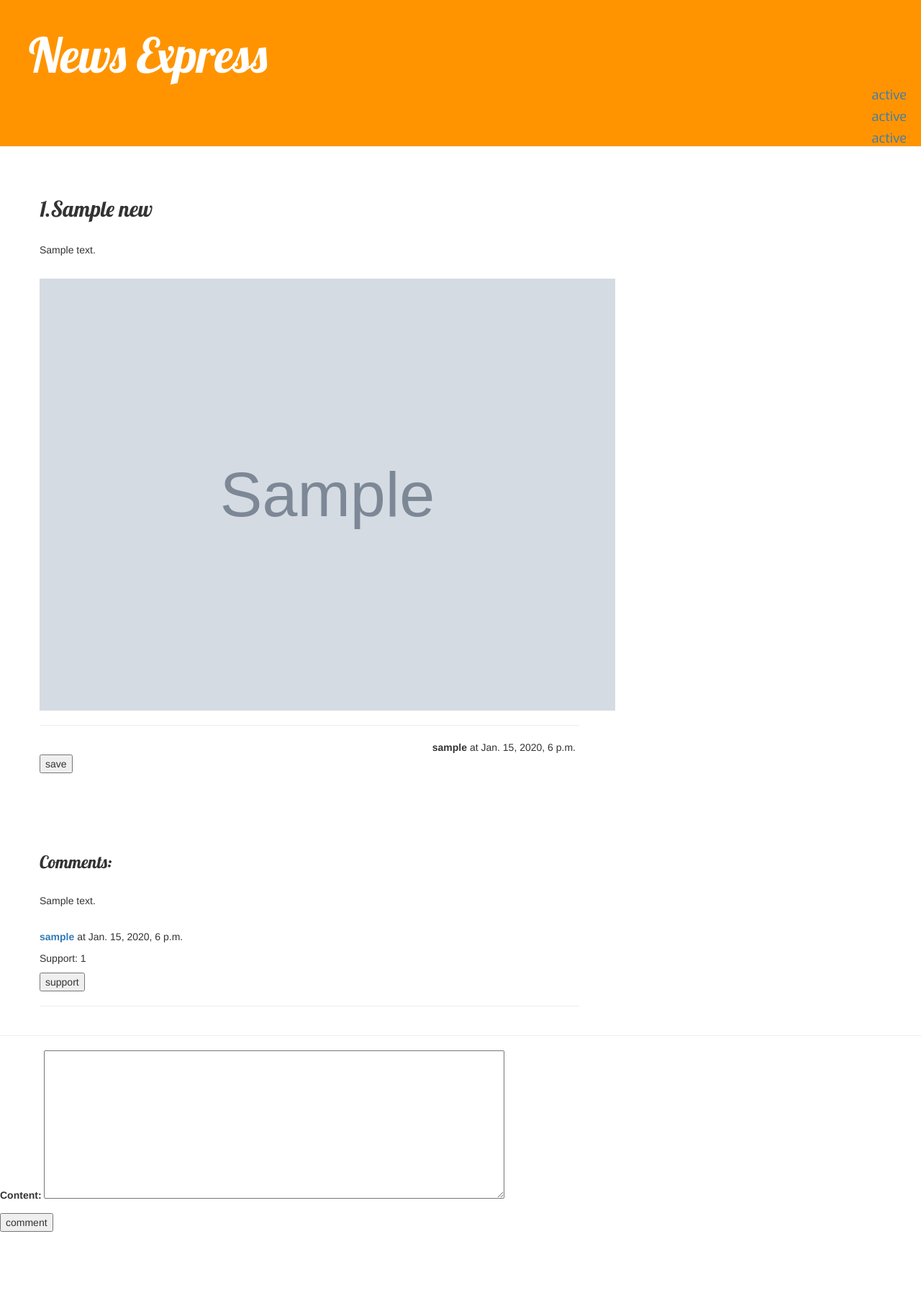
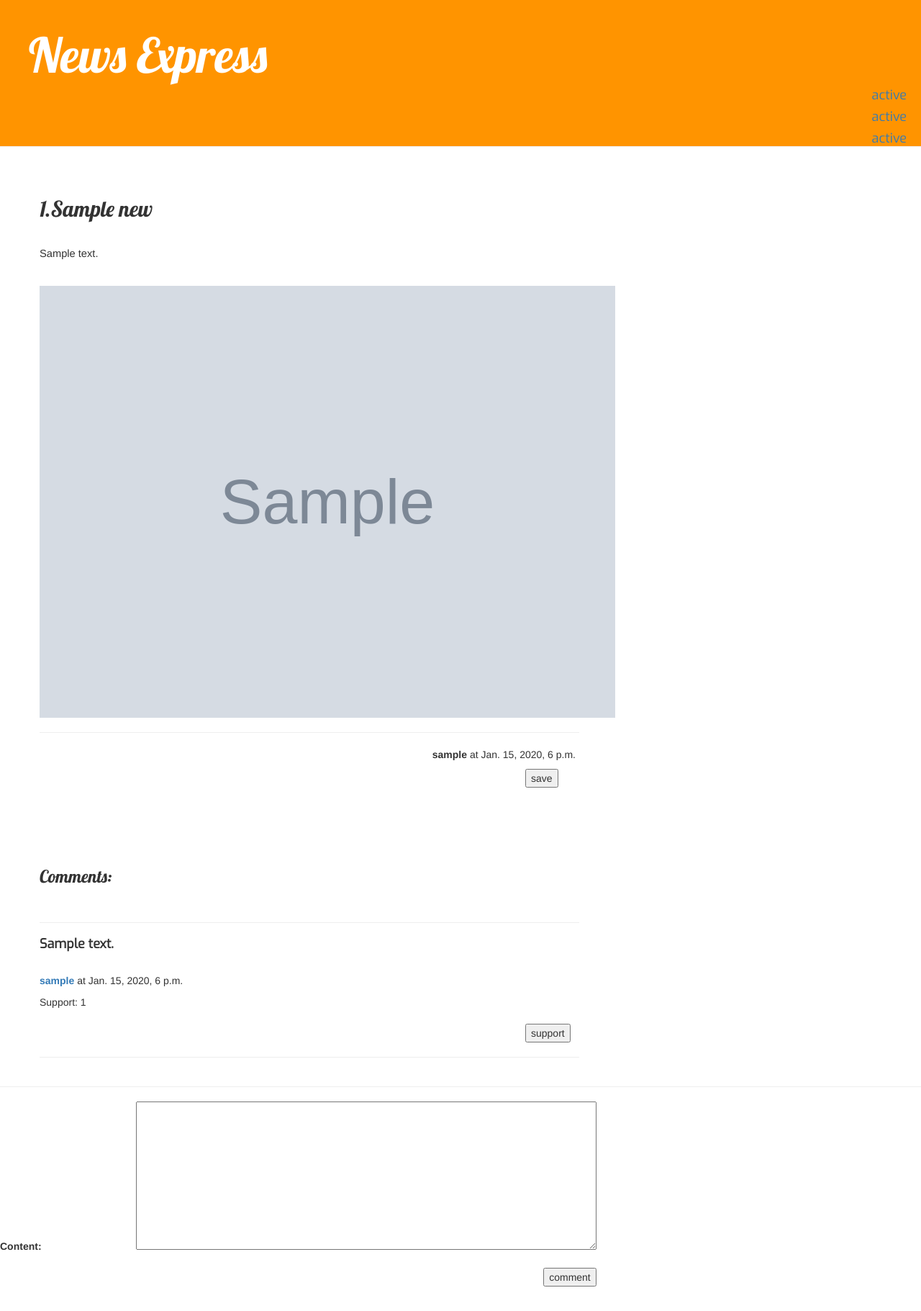
Before and after one commit to HorribleMe/thssxsy.github.io, a Django app: template newsWeb/news/templates/news/news.html in a window 1280 px wide. Shown: the whole page at 72% size. Before the commit the page ends 1711 px from the top, so only its background shows below. Run offline with Django 3.2, Linux system fonts and the light colour scheme; tables that the repository leaves empty hold one stand-in row (values such as "Sample post"); the template is opened without the code that fills it: values that come from a table or form of the project are taken from there, most other values are stand-ins (such as "Sample title", 1, 10 or a date in 2020); grey boxes marked "Sample" are stand-in pictures; some libraries are stand-ins or nearby versions.

Commit message:
newsWeb
change outLook

```diff
--- a/newsWeb/account/templates/account/info.html
+++ b/newsWeb/account/templates/account/info.html
@@ -20,7 +20,7 @@
 		<p>Email: {{presentAcc.email}}</p><br>
 		<p>Follow: {{presentAcc.follow}}</p><br>
 		<p>Fans: {{presentAcc.fans}}</p><br>
-		<img src="{% url 'editInfo' %}media/{{presentAcc.headPic}}"" width="200" height="200" /><br>
+		<img src="{% url 'editInfo' %}media/{{presentAcc.headPic}}"" width="200" height="200" class="userPic" /><br>
 		<hr>
 		<form method="POST" action="">{%csrf_token%}
 			<input type="hidden" name="type" value="checkFollow" />
@@ -41,7 +41,8 @@
 
 	<br>
 	<hr>
-	<form method="POST" class="post-form">{%csrf_token%}
+	<p><b>Edit Your Info Here: </b></p><br>
+	<form method="POST">{%csrf_token%}
 	{{ form.as_p }}
 	<button type="submit" class="save btn btn-default">Edit</button>
 	</form>
--- a/newsWeb/account/templates/account/visit.html
+++ b/newsWeb/account/templates/account/visit.html
@@ -20,7 +20,7 @@
 		<p>Account Email: {{info.email}}</p><br>
 		<p>Account Follow: {{info.follow}}</p><br>
 		<p>Account Fans: {{info.fans}}</p><br>
-		<img class="headPic" src="{% url 'editInfo' %}media/{{info.headPic}}"" width="200" height="200" />
+		<img class="userPic" src="{% url 'editInfo' %}media/{{info.headPic}}"" width="200" height="200" />
 		<hr>
 		<form method="POST" action="">{%csrf_token%}
 			<input type="hidden" name="type" value="like" />
--- a/newsWeb/news/static/css/news.css
+++ b/newsWeb/news/static/css/news.css
@@ -14,6 +14,10 @@
     margin-left: 40px;
     margin-top: 50px;
 }
+.newsContent{
+    line-height: 30px;
+    font-size: 11pt;
+}
 
 h1, h2, h3 {
     font-family: 'Lobster', cursive;
@@ -29,6 +33,15 @@ h4 {
 
 .post-form textarea, .post-form input {
     width: 50%;
+    margin-left: 10%;
+}
+.commentButton{
+    margin-top: 5px;
+    margin-left: 59%;
+}
+.supportButton{
+    margin-top: 10px;
+    margin-left: 90%;
 }
 
 .top-menu, .top-menu:hover, .top-menu:visited {
@@ -56,8 +69,13 @@ h4 {
 }
 
 .userInfo {
-    font-size: 20pt;
+    font-size: 15pt;
     margin-left: 20px;
+}
+.userPic {
+    position: absolute;
+    top: 25%;
+    margin-left: 50%;
 }
 
 .searchTitle{
--- a/newsWeb/news/templates/news/news.html
+++ b/newsWeb/news/templates/news/news.html
@@ -23,27 +23,28 @@
 			<div class="col-md-8">
 				<div class="newsList">
 				<h2>{{ new.id }}.{{ new.title }}</h2><br>
-				<p>{{ new.content }}</p><br>
+				<p class="newsContent">{{ new.content }}</p><br>
 				<img src="{% url 'home' %}media/{{new.img}}" width="800" height="600" /><br>
 				<hr>
 				<p id = 'date'><b>{{ new.author }}</b> at {{new.time}}</p><br>
 				<form method="POST" action="">{%csrf_token%}
 						<input type="hidden" name="type" value="save" />
 						<input type="hidden" name="newsId" value="{{new.id}}" action=""></input>
-						<button type="submit">save</button>
+						<button type="submit" class="supportButton">save</button>
 					</form>
 				</div><br>
 
 				<h3>Comments: </h3><br>
+				<hr>
 				{% for comment in comments %}
 				<div>
-					<p>{{ comment.content }}</p><br>
+					<h4><b>{{ comment.content }}</b></h4><br>
 					<p><b><a href='http://127.0.0.1:8000/visit/?name={{comment.author.username}}'>{{comment.author}}</a></b> at {{comment.time}}</p>
 					<p>Support: {{comment.support}} </p>
 					<form method="POST" action="">{%csrf_token%}
 						<input type="hidden" name="type" value="support" />
 						<input type="hidden" name="commentId" value="{{comment.id}}" action=""></input>
-						<button type="submit">support</button>
+						<button type="submit" class="supportButton">support</button>
 					</form>
 					<HR style="border:1 dashed #987cb9" width="100%" color=#66B3FF SIZE=1>
 				</div>
@@ -52,11 +53,12 @@
 		</div>
 	</div>
 	<hr>
-	<form method="POST" class="post-form">{%csrf_token%}
+	<form method="POST" class="post-form">
+	{%csrf_token%}
 	{{ form.as_p }}
 	<input type="hidden" name="type" value="post" />
 
-	<button type="submit">comment</button>
+	<button type="submit" class="commentButton">comment</button>
 	</form>
 </body>
 
--- a/newsWeb/news/templates/news/search.html
+++ b/newsWeb/news/templates/news/search.html
@@ -25,7 +25,7 @@
 			<div class="col-md-8">
 				{% for new in news %}
 				<div class="newsList">
-				<h2><a href='./show/?title={{new.title}}'>{{ new.title }}</a></h2>
+				<h2><a href="{% url 'home'%}show/?title={{new.title}}">{{ new.title }}</a></h2>
 				<p><b>{{ new.author }}</b> at {{new.time}}</p>
 				<img src="{% url 'home' %}media/{{new.img}}"" width="1150" height="700" />
 				</div>
```
Also changed, not shown: newsWeb/news/static/js/newsWeb.js (+80 -0 lines), newsWeb/media/images/140226145626-vanishing-wilflife-experiences-migration-horizontal-large-gallery.jpeg (added), newsWeb/media/images/150731163739-01-how-to-move-more-restricted-exlarge-169.jpg (added), newsWeb/media/images/160725112101-chiselhurst-bunker-exlarge-169.jpg (added), newsWeb/media/images/btt.gif (added).
